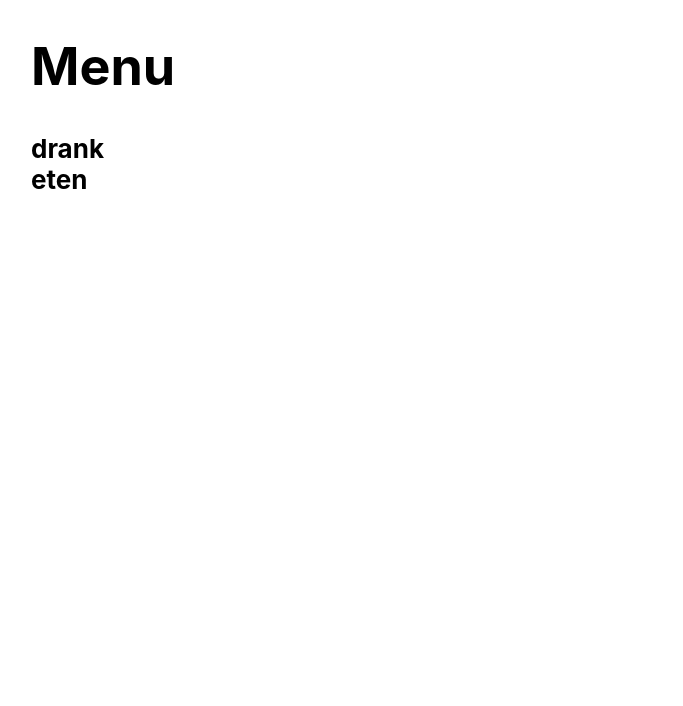
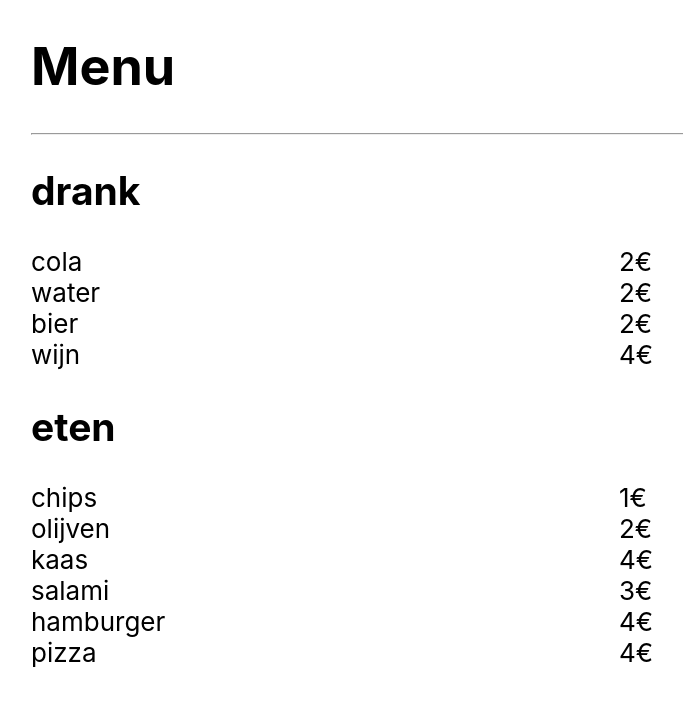
Before and after one commit to SammyLaureys/menucard, a React (Create React App) app: page / in a window 1280 px wide. Shown: the top 706 px of the page, without its empty margins (21-704 px from the left). Built offline with nearby package versions, Linux system fonts and the light colour scheme.

Commit message:
oef 4.3 compleet

```diff
--- a/src/App.js
+++ b/src/App.js
@@ -3,39 +3,32 @@ import './App.css';
 
 const PRODUCTS_DATA = [
     {
-        type: "drank",
+        name: "drank",
         products: [
-            {name: "cola", price: "2€"},
-            {name: "water", price: "2€"},
-            {name: "bier", price: "2€"},
-            {name: "wijn", price: "4€"}
+            {name: "cola", price: 2},
+            {name: "water", price: 2},
+            {name: "bier", price: 2},
+            {name: "wijn", price: 4}
         ],
     },
     {
-        type: "eten",
+        name: "eten",
         products: [
-            {name: "chips", price: "1€"},
-            {name: "olijven", price: "2€"},
-            {name: "kaas", price: "4€"},
-            {name: "salami", price: "3€"},
-            {name: "hamburger", price: "4€"},
-            {name: "pizza", price: "4€"}
+            {name: "chips", price: 1},
+            {name: "olijven", price: 2},
+            {name: "kaas", price: 4},
+            {name: "salami", price: 3},
+            {name: "hamburger", price: 4},
+            {name: "pizza", price: 4}
         ]
     }
 ];
 
-function CategoryLine(props) {
-    const {category} = props;
-    return <div className="CategoryLine">
-        <div><strong>{category.type}</strong></div>
-    </div>;
-}
-
 function ProductLine(props) {
     const {product} = props;
-    return <div className="ProductLine">
+    return <div className="productLine">
         <div>{product.name}</div>
-        <div>{product.price}</div>
+        <div>{product.price}&euro;</div>
     </div>;
 }
 
@@ -43,8 +36,15 @@ function App() {
     return (
         <div>
             <h1>Menu</h1>
-            {PRODUCTS_DATA.map((p) =>
-                <CategoryLine key={p.type} category={p}/>)}
+            <hr/>
+            {
+                PRODUCTS_DATA.map((c) =>
+                    <div key={c.name}>
+                        <h2>{c.name}</h2>
+                        {c.products.map((p) => <ProductLine key={p.name} product={p}/>)}
+                    </div>
+                )
+            }
         </div>
     );
 }
```
